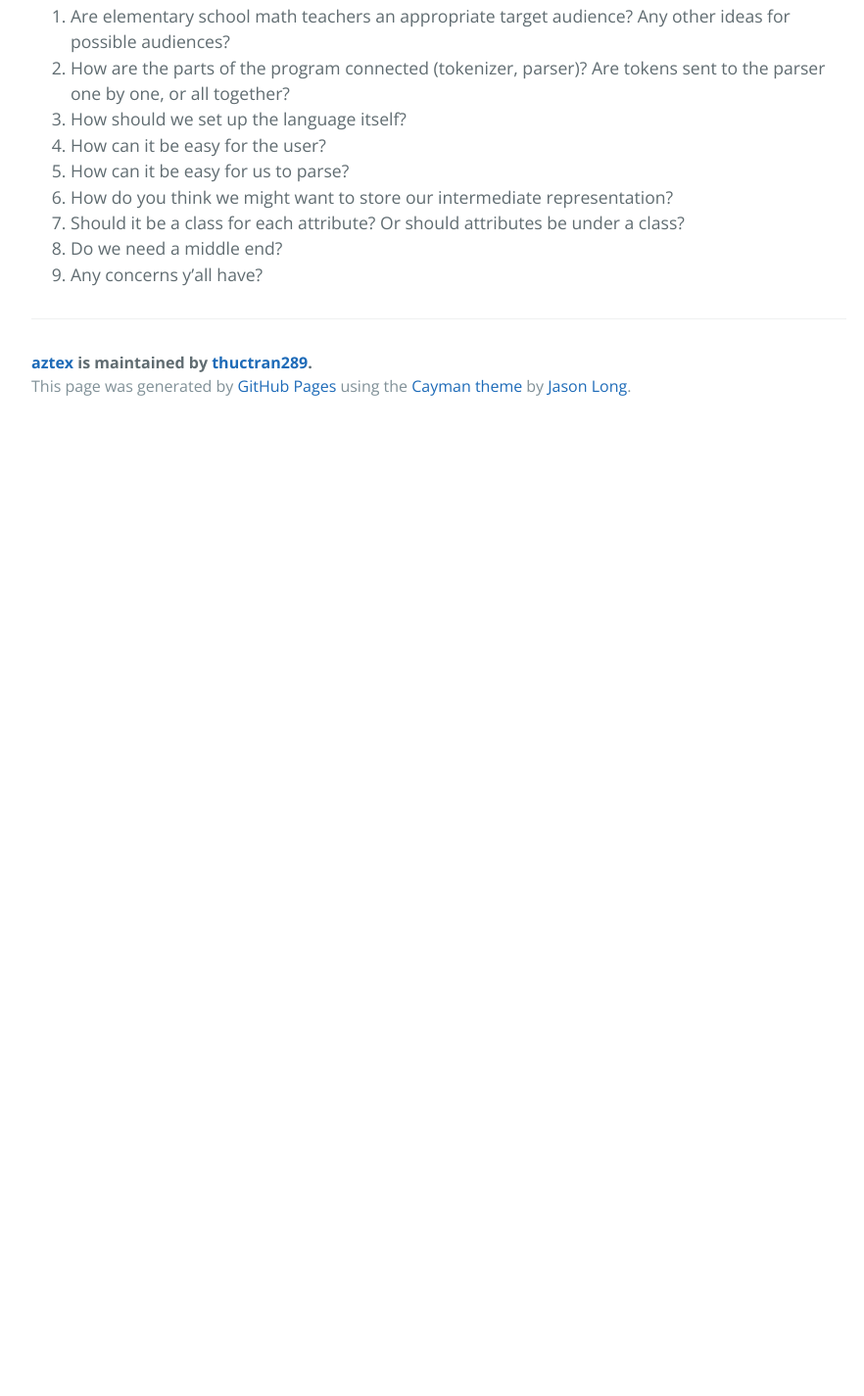
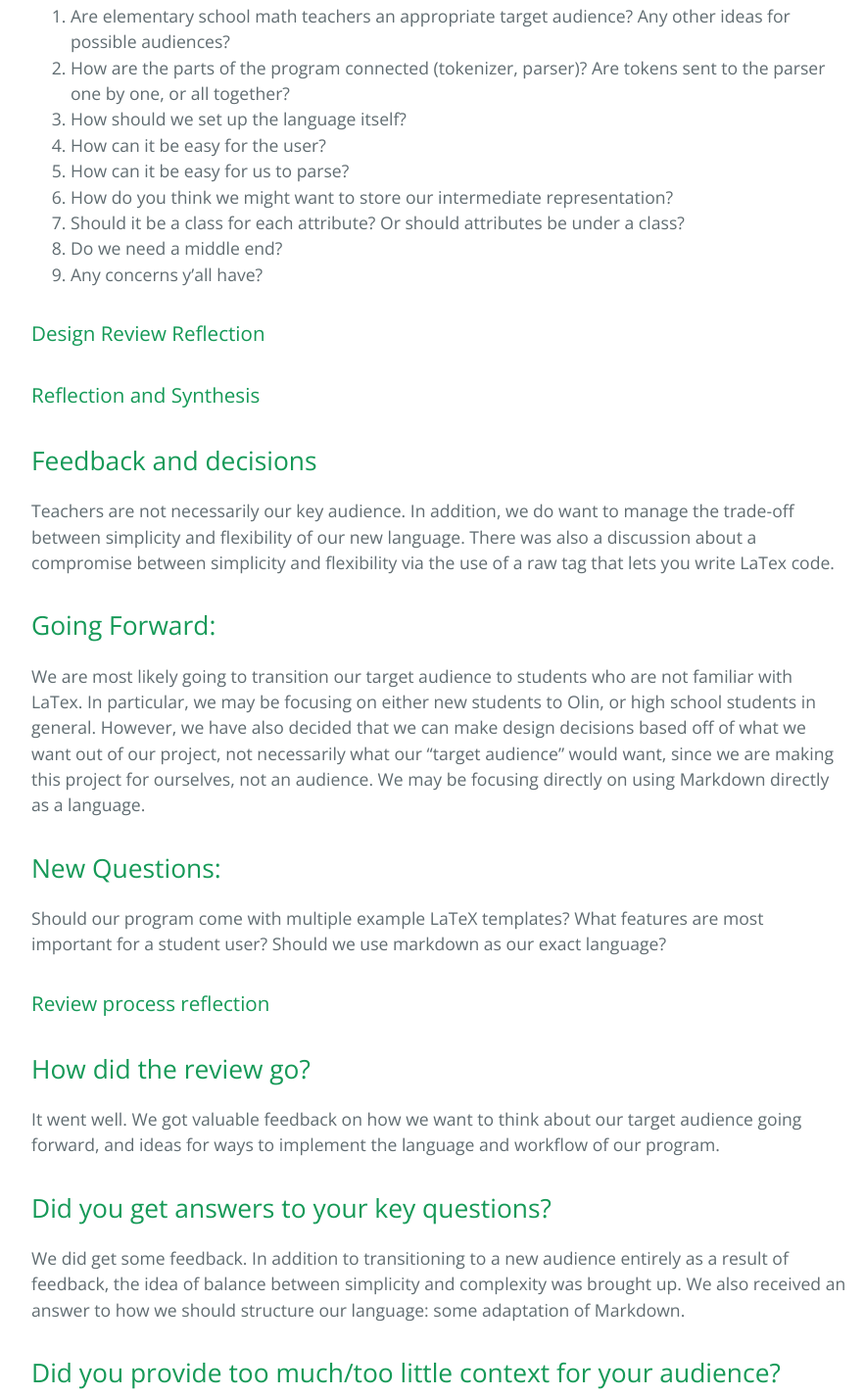
Before and after one commit to thuctran289/azTex, a plain HTML site: page index.html in a window 1280 px wide. Shown: the part 4577-6002 px from the top of the page at 98% size, without its empty margins (192-1074 px from the left). Before the commit the page ends 5015 px from the top, so only its background shows below. Drawn offline with nearby package versions, Linux system fonts and the light colour scheme.

```diff
--- a/index.html
+++ b/index.html
@@ -233,6 +233,57 @@ E.g. a math theme, note-taking theme, etc. </li>
 <li>Any concerns y’all have?</li>
 </ol>
 
+<h3>
+<a id="design-review-reflection" class="anchor" href="#design-review-reflection" aria-hidden="true"><span class="octicon octicon-link"></span></a>Design Review Reflection</h3>
+
+<h3>
+<a id="reflection-and-synthesis" class="anchor" href="#reflection-and-synthesis" aria-hidden="true"><span class="octicon octicon-link"></span></a>Reflection and Synthesis</h3>
+
+<h2>
+<a id="feedback-and-decisions" class="anchor" href="#feedback-and-decisions" aria-hidden="true"><span class="octicon octicon-link"></span></a>Feedback and decisions</h2>
+
+<p>Teachers are not necessarily our key audience. In addition, we do want to manage the trade-off between simplicity and flexibility of our new language. There was also a discussion about a compromise between simplicity and flexibility via the use of a raw tag that lets you write LaTex code. </p>
+
+<h2>
+<a id="going-forward" class="anchor" href="#going-forward" aria-hidden="true"><span class="octicon octicon-link"></span></a>Going Forward:</h2>
+
+<p>We are most likely going to transition our target audience to students who are not familiar with LaTex. In particular, we may be focusing on either new students to Olin, or high school students in general. However, we have also decided that we can make design decisions based off of what we want out of our project, not necessarily what our “target audience” would want, since we are making this project for ourselves, not an audience. We may be focusing directly on using Markdown directly as a language. </p>
+
+<h2>
+<a id="new-questions" class="anchor" href="#new-questions" aria-hidden="true"><span class="octicon octicon-link"></span></a>New Questions:</h2>
+
+<p>Should our program come with multiple example LaTeX templates?
+What features are most important for a student user?
+Should we use markdown as our exact language?</p>
+
+<h3>
+<a id="review-process-reflection" class="anchor" href="#review-process-reflection" aria-hidden="true"><span class="octicon octicon-link"></span></a>Review process reflection</h3>
+
+<h2>
+<a id="how-did-the-review-go" class="anchor" href="#how-did-the-review-go" aria-hidden="true"><span class="octicon octicon-link"></span></a>How did the review go?</h2>
+
+<p>It went well. We got valuable feedback on how we want to think about our target audience going forward, and ideas for ways to implement the language and workflow of our program. </p>
+
+<h2>
+<a id="did-you-get-answers-to-your-key-questions" class="anchor" href="#did-you-get-answers-to-your-key-questions" aria-hidden="true"><span class="octicon octicon-link"></span></a>Did you get answers to your key questions?</h2>
+
+<p>We did get some feedback. In addition to transitioning to a new audience entirely as a result of feedback, the idea of balance between simplicity and complexity was brought up. We also received an answer to how we should structure our language: some adaptation of Markdown.</p>
+
+<h2>
+<a id="did-you-provide-too-muchtoo-little-context-for-your-audience" class="anchor" href="#did-you-provide-too-muchtoo-little-context-for-your-audience" aria-hidden="true"><span class="octicon octicon-link"></span></a>Did you provide too much/too little context for your audience?</h2>
+
+<p>We provided ample context for one of the technical aspects of our presentation (how compilers are usually split into a front, middle, and back end) in the reading we sent out before our Design Review, and as a result we only briefly addressed this specific background context in our presentation; we assumed our audience would have read the reading and thus be familiar with what we were talking about. However, no one actually read the reading, so as a result the small amount of context that we provided in our presentation was not enough for our audience to be able to answer the few technical questions that we had. However, besides this one small technical aspect of our presentation, we believe that we provided an appropriate amount of context for our audience.</p>
+
+<h2>
+<a id="did-you-stick-closely-to-your-planned-agenda-or-did-you-discover-new-things-during-the-discussion-that-made-you-change-your-plans" class="anchor" href="#did-you-stick-closely-to-your-planned-agenda-or-did-you-discover-new-things-during-the-discussion-that-made-you-change-your-plans" aria-hidden="true"><span class="octicon octicon-link"></span></a>Did you stick closely to your planned agenda, or did you discover new things during the discussion that made you change your plans?</h2>
+
+<p>We had stuck fairly closely to our overall agenda, but had found that certain questions we had got more response than others. In particular, for many of the more technical questions we had little feedback. This might be addressed by structuring the question as a function of different options or ideas that we are choosing from. </p>
+
+<h2>
+<a id="what-could-you-do-next-time-to-have-an-even-more-effective-technical-review" class="anchor" href="#what-could-you-do-next-time-to-have-an-even-more-effective-technical-review" aria-hidden="true"><span class="octicon octicon-link"></span></a>What could you do next time to have an even more effective technical review?</h2>
+
+<p>For our next presentation, we can change up our presentation style. For example, if we want our audience to help us generate ideas (such as design options), instead of just asking if the audience has any ideas, we could split the audience into smaller groups and have each group ideate for a few minutes and then bring all of the groups back together to look at all of the new ideas. We should also cover all of the background context that we provide in our pre-review readings in our presentation. We could frame our technical questions in a different way to give the audience more knowledge about the effects of different design options.</p>
+
       <footer class="site-footer">
         <span class="site-footer-owner"><a href="https://github.com/thuctran289/aztex">aztex</a> is maintained by <a href="https://github.com/thuctran289">thuctran289</a>.</span>
 
```
Also changed, not shown: params.json (+1 -1 lines).
